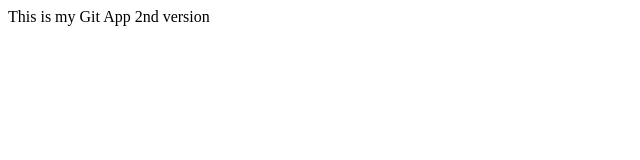
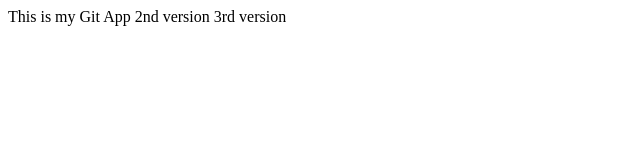
Before and after one commit to khanmaster/myappsample, a plain HTML site: page index.html in a window 1280 px wide. Shown: the full height of the page, 0-640 px from the left. Drawn offline with Linux system fonts and the light colour scheme.

Commit message:
another change

```diff
--- a/index.html
+++ b/index.html
@@ -4,5 +4,6 @@
 	<body>
 		This is my Git App
 		2nd version
+		3rd version
 	</body>
 </html>
```
Also changed, not shown: 1 other file.
